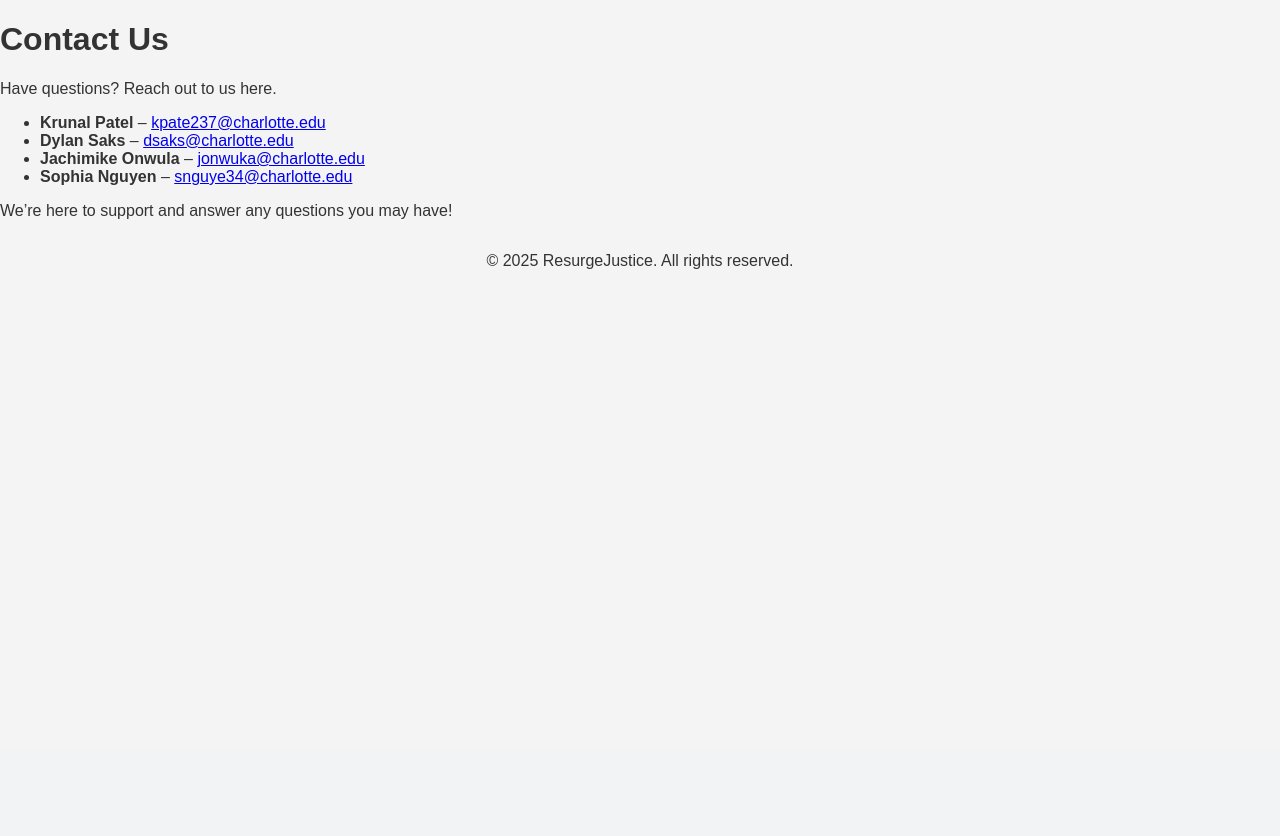
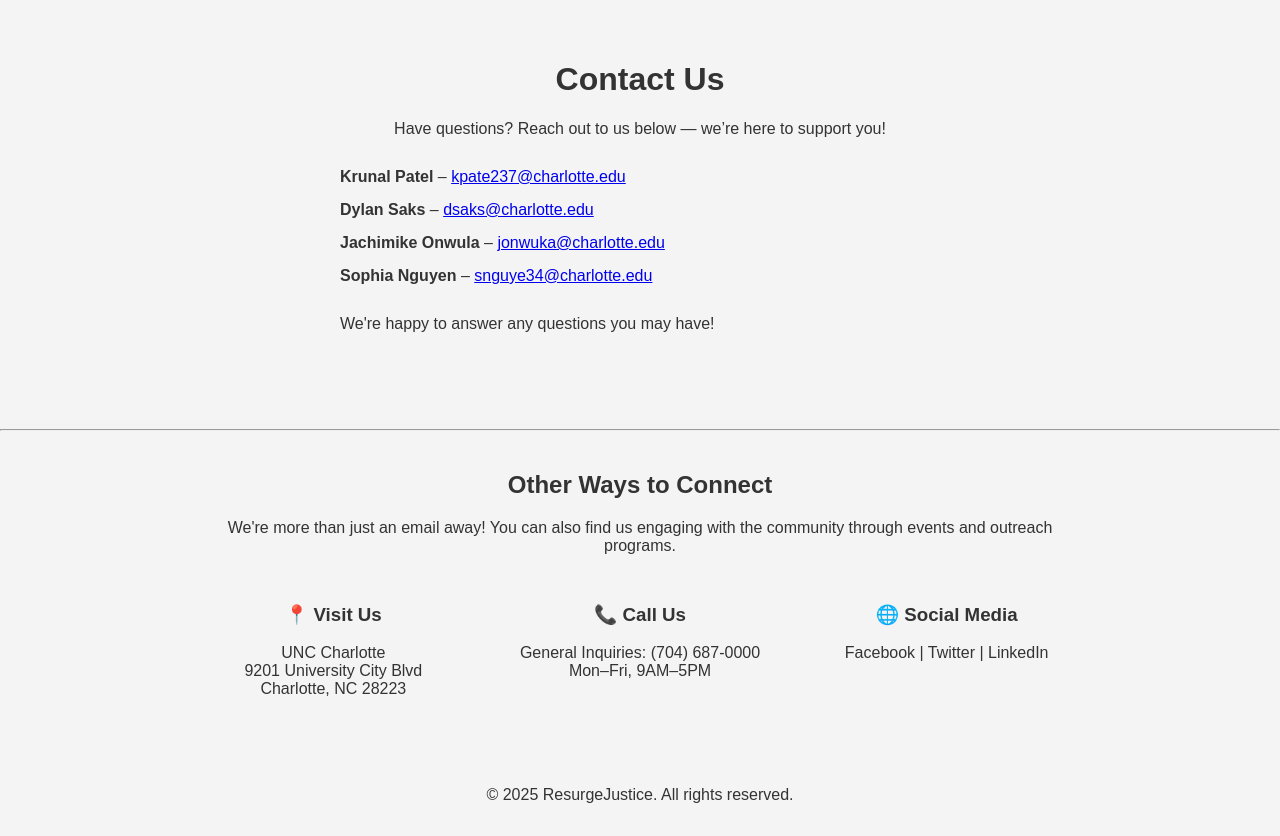
Before and after one commit to Noobswag2/resurgejustice, a Django app: page /contact/ in a window 1280 px wide. Shown: the part 50-886 px from the top of the page. Before the commit the page ends 319 px from the top, so only its background shows below. Run offline with Django 5.2, Linux system fonts and the light colour scheme.

```diff
--- a/core/templates/contact.html
+++ b/core/templates/contact.html
@@ -1,17 +1,57 @@
 {% extends 'base.html' %}
 
 {% block content %}
-<div class="contact-section">
+<div class="contact-section" style="padding: 40px 20px; text-align: center;">
   <h1>Contact Us</h1>
-  <p>Have questions? Reach out to us here.</p>
+  <p style="margin-bottom: 30px;">Have questions? Reach out to us below — we’re here to support you!</p>
 
-  <ul>
-    <li><strong>Krunal Patel</strong> – <a href="mailto:kpate237@charlotte.edu">kpate237@charlotte.edu</a></li>
-    <li><strong>Dylan Saks</strong> – <a href="mailto:dsaks@charlotte.edu">dsaks@charlotte.edu</a></li>
-    <li><strong>Jachimike Onwula</strong> – <a href="mailto:jonwuka@charlotte.edu">jonwuka@charlotte.edu</a></li>
-    <li><strong>Sophia Nguyen</strong> – <a href="mailto:snguye34@charlotte.edu">snguye34@charlotte.edu</a></li>
-  </ul>
+  <div style="max-width: 600px; margin: 0 auto; text-align: left;">
+    <ul style="list-style-type: none; padding: 0;">
+      <li style="margin-bottom: 15px;">
+        <strong>Krunal Patel</strong> –
+        <a href="mailto:kpate237@charlotte.edu">kpate237@charlotte.edu</a>
+      </li>
+      <li style="margin-bottom: 15px;">
+        <strong>Dylan Saks</strong> –
+        <a href="mailto:dsaks@charlotte.edu">dsaks@charlotte.edu</a>
+      </li>
+      <li style="margin-bottom: 15px;">
+        <strong>Jachimike Onwula</strong> –
+        <a href="mailto:jonwuka@charlotte.edu">jonwuka@charlotte.edu</a>
+      </li>
+      <li style="margin-bottom: 15px;">
+        <strong>Sophia Nguyen</strong> –
+        <a href="mailto:snguye34@charlotte.edu">snguye34@charlotte.edu</a>
+      </li>
+    </ul>
+    <p style="margin-top: 30px;">We're happy to answer any questions you may have!</p>
+  </div>
+</div>
 
-  <p>We’re here to support and answer any questions you may have!</p>
+<hr style="margin: 40px 0;">
+
+<div style="max-width: 900px; margin: 0 auto; text-align: center; padding-bottom: 40px;">
+  <h2>Other Ways to Connect</h2>
+  <p>We're more than just an email away! You can also find us engaging with the community through events and outreach programs.</p>
+
+  <div style="display: flex; justify-content: space-around; flex-wrap: wrap; margin-top: 30px; gap: 20px;">
+
+    <div style="flex: 1; min-width: 220px;">
+      <h3>📍 Visit Us</h3>
+      <p>UNC Charlotte<br>9201 University City Blvd<br>Charlotte, NC 28223</p>
+    </div>
+
+    <div style="flex: 1; min-width: 220px;">
+      <h3>📞 Call Us</h3>
+      <p>General Inquiries: (704) 687-0000<br>Mon–Fri, 9AM–5PM</p>
+    </div>
+
+    <div style="flex: 1; min-width: 220px;">
+      <h3>🌐 Social Media</h3>
+      <p>Facebook | Twitter | LinkedIn</p>
+    </div>
+
+  </div>
 </div>
+
 {% endblock %}
```
Also changed, not shown: core/templates/about.html (+11 -4 lines), core/templates/accounts/login.html (+7 -2 lines), core/templates/accounts/signup.html (+7 -2 lines), core/templates/team.html (+16 -10 lines), db.sqlite3.
